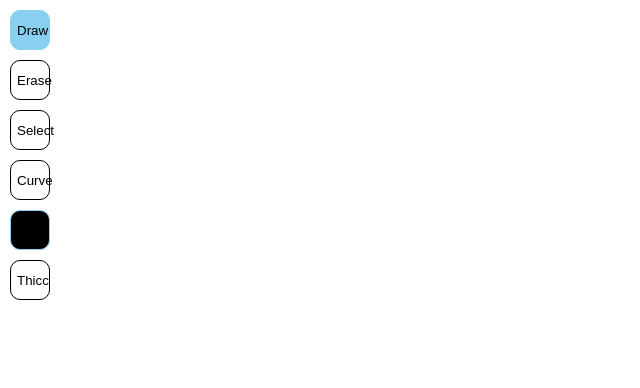
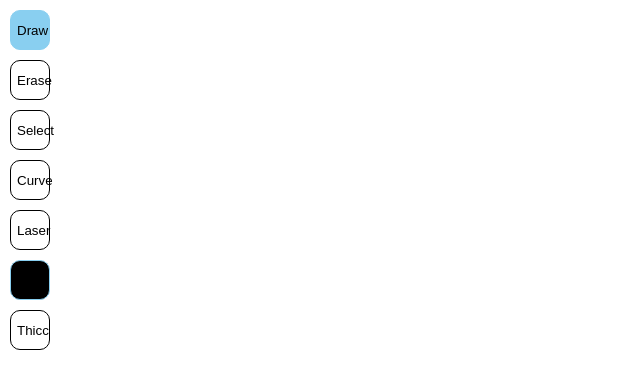
Before and after one commit to rohitvemuri/Catify, a React (Create React App) app: page / in a window 1280 px wide. Shown: the top 388 px of the page, without its empty margins (0-640 px from the left). Built offline with nearby package versions, Linux system fonts and the light colour scheme.

Commit message:
a lotta stuff

```diff
--- a/src/DrawingCanvas.tsx
+++ b/src/DrawingCanvas.tsx
@@ -18,22 +18,31 @@ const SelectedButton = styled.button`
   border-radius: 10px;
 `;
 
-interface Point {
-  x: number;
-  y: number;
+interface curveMetadatum {
+  startX: number;
+  startY: number;
+  controlX1: number;
+  controlY1: number;
+  controlX2: number;
+  controlY2: number;
+  endX: number;
+  endY: number;
+  width: number;
+  color: string;
 }
 
 function DrawingCanvas() {
   const canvasRef = useRef<HTMLCanvasElement | null>(null);
   const [isDrawing, setIsDrawing] = useState<boolean>(false);
-  const [mode, setMode] = useState<'draw' | 'erase' | 'select' | 'curve'>('draw');
+  const [mode, setMode] = useState<'draw' | 'erase' | 'select' | 'curve' | 'laser'>('draw');
   const [selectedStroke, setSelectedStroke] = useState<number | null>(null);
   const [strokes, setStrokes] = useState<Array<Array<{ x: number; y: number; width: number; color: string; }>>>([]);
-  const [isDrawingCurve, setIsDrawingCurve] = useState(false);
-  const [controlPoints, setControlPoints] = useState<Point[]>([]);
+  const [bezierPoints, setBezierPoints] = useState<{x: number, y: number}[]>([]);
+  const [curveMetadata, setCurveMetadata] = useState<curveMetadatum[]>([]);
   const [selectedColor, setSelectedColor] = useState<string>('#000000');
   const [showWidthSlider, setShowWidthSlider] = useState(false);
   const [widthValue, setWidthValue] = useState(5);
+  const [mousePositions, setMousePositions] = useState<{x: number, y: number}[]>([]);
 
   const handleColorChange = (event: React.ChangeEvent<HTMLInputElement>) => {
     setSelectedColor(event.target.value);
@@ -76,6 +85,10 @@ function DrawingCanvas() {
         setSelectedStroke((prevSelectedStroke) =>
           prevSelectedStroke === clickedStrokeIndex ? null : clickedStrokeIndex
         );
+      } else if (mode === 'curve') {
+        const x = offsetX;
+        const y = offsetY;
+        setBezierPoints(prev => [...prev, { x, y }]);
       } else {
         // Start drawing new strokes
         setIsDrawing(true);
@@ -137,19 +150,24 @@ function DrawingCanvas() {
     if (!context) return;
 
     const handleWheel = (event: WheelEvent) => {
-      const delta = event.deltaY;
-      strokes.forEach((stroke, index) => {
-        if (mode === 'select' && index === selectedStroke) {
-          context.lineWidth = delta;
-          stroke.forEach((point, index) => {
-            stroke[index].width = delta;
+      if (mode === 'select' && selectedStroke !== null) {
+        const delta = Math.sign(event.deltaY) * 1; // This controls the rate of change in stroke width
+        setStrokes(prevStrokes => {
+          const newStrokes = [...prevStrokes];
+          const currentStroke = newStrokes[selectedStroke];
+          const newWidth = Math.max(1, currentStroke[0].width + delta); // Ensures width doesn't go below 1
+
+          // Update width for each point in the stroke
+          newStrokes[selectedStroke] = currentStroke.map(point => ({
+            ...point,
+            width: newWidth
+          }));
+
+          return newStrokes;
         });
-          context.stroke();
-        } else {
-          context.stroke();
       }
-      });
     };
+
 
     canvas.addEventListener('wheel', handleWheel);
 
@@ -157,6 +175,82 @@ function DrawingCanvas() {
       canvas.removeEventListener('wheel', handleWheel);
     };
   }, [mode, selectedStroke, strokes]);
+
+  // laser pointer
+
+  useEffect(() => {
+    const canvas = canvasRef.current;
+    if (!canvas) return;
+    const context = canvas.getContext('2d');
+    if (!context) return;
+
+    if (mode === 'laser') {
+      const handleMouseMove = (event: MouseEvent) => {
+        const { offsetX, offsetY } = event;
+        setMousePositions(prev => [...prev.slice(-10), { x: offsetX, y: offsetY }]);
+      };
+
+      let animationFrameId: number;
+
+      const draw = () => {
+        context.clearRect(0, 0, canvas.width, canvas.height);
+
+        strokes.forEach((stroke, index) => {
+          context.beginPath();
+          stroke.forEach(({ x, y, width, color }, i) => {
+            if (i === 0) {
+              context.moveTo(x, y);
+            } else {
+              context.lineTo(x, y);
+              context.lineWidth = width;
+              context.strokeStyle = color;
+            }
+          });
+          context.globalAlpha = 1;
+          context.stroke();
+        });
+
+        curveMetadata.forEach((curve, index) => {
+          context.beginPath();
+          context.moveTo(curve.startX, curve.startY);
+          context.bezierCurveTo(
+            curve.controlX1, curve.controlY1,
+            curve.controlX2, curve.controlY2,
+            curve.endX, curve.endY
+          );
+          context.lineWidth = curve.width;
+          context.strokeStyle = curve.color;
+
+          context.globalAlpha = 1;
+          context.stroke();
+        });
+
+        // Draw the short trail
+        if (mousePositions.length > 1) {
+          context.beginPath();
+          context.moveTo(mousePositions[0].x, mousePositions[0].y);
+          mousePositions.forEach((pos, index) => {
+            context.lineTo(pos.x, pos.y);
+            context.strokeStyle = `rgba(255, 0, 0, ${1 - index / mousePositions.length})`;
+            context.lineWidth = 2;
+            context.stroke();
+            context.beginPath();
+            context.moveTo(pos.x, pos.y);
+          });
+        }
+
+        animationFrameId = requestAnimationFrame(draw);
+      };
+
+      canvas.addEventListener('mousemove', handleMouseMove as EventListener);
+      animationFrameId = requestAnimationFrame(draw);
+
+      return () => {
+        canvas.removeEventListener('mousemove', handleMouseMove as EventListener);
+        cancelAnimationFrame(animationFrameId);
+      };
+    }
+  }, [curveMetadata, mode, mousePositions, strokes]);
 
   // Keyboardin input
   useEffect(() => {
@@ -199,6 +293,7 @@ function DrawingCanvas() {
           });
           context.stroke();
         });
+        setMode("draw");
       } else if (event.key === 'L' || event.key === 'l') {
         console.log('L pressed');
         context.clearRect(0, 0, canvas.width, canvas.height);
@@ -232,6 +327,7 @@ function DrawingCanvas() {
             context.stroke();
           }
         });
+        setMode("draw");
       }
     };
 
@@ -272,68 +368,74 @@ function DrawingCanvas() {
         context.stroke();
       }
     });
-  }, [strokes, mode, selectedStroke, selectedColor]);
+
+    curveMetadata.forEach((curve, index) => {
+      context.beginPath();
+      context.moveTo(curve.startX, curve.startY);
+      context.bezierCurveTo(
+        curve.controlX1, curve.controlY1,
+        curve.controlX2, curve.controlY2,
+        curve.endX, curve.endY
+      );
+      context.lineWidth = curve.width;
+      context.strokeStyle = curve.color;
+
+      if (mode === 'select') {
+        context.globalAlpha = 0.1;
+      } else {
+        context.globalAlpha = 1;
+      }
+      context.stroke();
+    });
+  }, [strokes, mode, selectedStroke, selectedColor, curveMetadata]);
+
+  // all bezier curve is under this
 
   useEffect(() => {
-    const canvas = canvasRef.current;
-    if (!canvas) return;
+    if (mode === 'curve') {
+      if (canvasRef.current) {
+        const context = canvasRef.current.getContext('2d');
+        if (context) {
+          // Draw points
+          bezierPoints.forEach(bezierPoint => {
+            context.beginPath();
+            context.arc(bezierPoint.x, bezierPoint.y, 5, 0, 2 * Math.PI);
+            context.fill();
+          });
 
-    const context = canvas.getContext('2d');
-    if (!context) return;
-
-    if (mode === "curve") {
-      const handleMouseDown = (event: MouseEvent) => {
-        setIsDrawingCurve(true);
-        setControlPoints([{ x: event.clientX, y: event.clientY }]);
-      };
-
-      const handleMouseMove = (event: MouseEvent) => {
-        if (!isDrawingCurve) return;
-        setControlPoints((prevPoints) => [...prevPoints, { x: event.clientX, y: event.clientY }]);
-      };
-
-      const handleMouseUp = () => {
-        setIsDrawingCurve(false);
-        // Perform additional actions after releasing the mouse button if needed
-      };
-
-      canvas.addEventListener('mousedown', handleMouseDown);
-      canvas.addEventListener('mousemove', handleMouseMove);
-      canvas.addEventListener('mouseup', handleMouseUp);
-
-      return () => {
-        canvas.removeEventListener('mousedown', handleMouseDown);
-        canvas.removeEventListener('mousemove', handleMouseMove);
-        canvas.removeEventListener('mouseup', handleMouseUp);
-      };
+          // Draw the curve if four points are present
+          if (bezierPoints.length === 4) {
+            setCurveMetadata(prev => [
+              ...prev,
+              {
+                  startX: bezierPoints[0].x,
+                  startY: bezierPoints[0].y,
+                  controlX1: bezierPoints[2].x,
+                  controlY1: bezierPoints[2].y,
+                  controlX2: bezierPoints[3].x,
+                  controlY2: bezierPoints[3].y,
+                  endX: bezierPoints[1].x,
+                  endY: bezierPoints[1].y,
+                  width: widthValue,
+                  color: selectedColor,
               }
-  }, [isDrawingCurve, mode]);
-
-  useEffect(() => {
-    const canvas = canvasRef.current;
-    if (!canvas) return;
-
-    const context = canvas.getContext('2d');
-    if (!context) return;
-
-    if (mode === 'curve') {
-      context.clearRect(0, 0, canvas.width, canvas.height);
-
-      if (controlPoints.length === 4) {
+          ]);
             context.beginPath();
-        context.moveTo(controlPoints[0].x, controlPoints[0].y);
+            context.moveTo(bezierPoints[0].x, bezierPoints[0].y);
             context.bezierCurveTo(
-          controlPoints[1].x,
-          controlPoints[1].y,
-          controlPoints[2].x,
-          controlPoints[2].y,
-          controlPoints[3].x,
-          controlPoints[3].y
+              bezierPoints[2].x, bezierPoints[2].y,
+              bezierPoints[3].x, bezierPoints[3].y,
+              bezierPoints[1].x, bezierPoints[1].y
             );
             context.stroke();
+
+            // Clear points
+            setBezierPoints([]);
           }
         }
-  }, [controlPoints, mode]);
+      }
+    }
+  }, [bezierPoints, mode, selectedColor, widthValue]);
 
   return (
     <div className='main'>
@@ -342,12 +444,14 @@ function DrawingCanvas() {
         width={window.innerWidth}
         height={window.innerHeight}
         className='canvas'
+        style={{ position: 'absolute', left: 0, top: 0 }}
       />
       <div className='buttons'>
         {mode === "draw" ? <SelectedButton onClick={() => setMode('draw')}>Draw</SelectedButton> : <Button onClick={() => setMode('draw')}>Draw</Button>}
         {mode === "erase" ? <SelectedButton onClick={() => setMode('erase')}>Erase</SelectedButton> : <Button onClick={() => setMode('erase')}>Erase</Button>}
         {mode === "select" ? <SelectedButton onClick={() => setMode('select')}>Select</SelectedButton> : <Button onClick={() => setMode('select')}>Select</Button>}
         {mode === "curve" ? <SelectedButton onClick={() => setMode('curve')}>Curve</SelectedButton> : <Button onClick={() => setMode('curve')}>Curve</Button>}
+        {mode === "laser" ? <SelectedButton onClick={() => setMode('laser')}>Laser</SelectedButton> : <Button onClick={() => setMode('laser')}>Laser</Button>}
         <input
           type="color"
           value={selectedColor}
```
Lines whose indentation alone changed are shown as unchanged.
